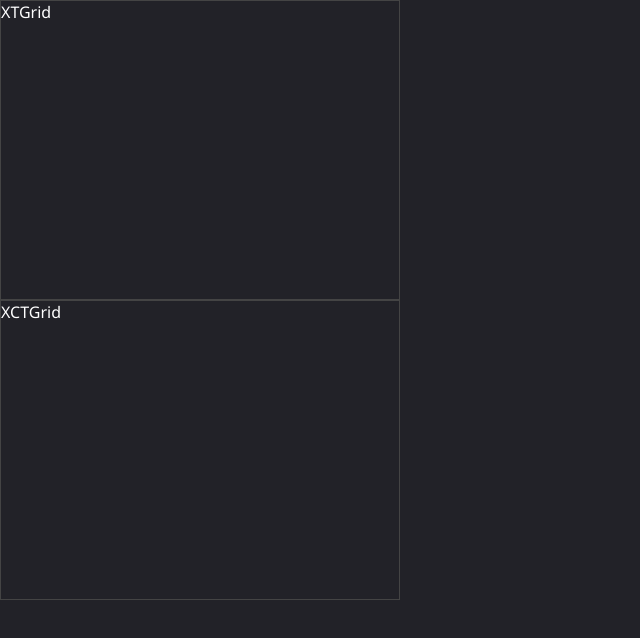
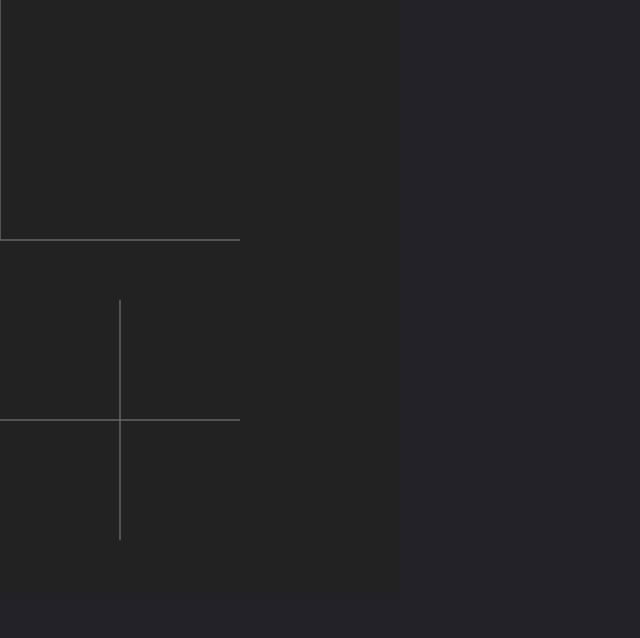
Before and after one commit to martintasker/rel, a React (Create React App) app: page / in a window 1280 px wide. Shown: the top 638 px of the page, without its empty margins (0-640 px from the left). Built offline with nearby package versions, Linux system fonts and the light colour scheme.

Commit message:
grids: beginning of coordinate system

```diff
--- a/src/App.tsx
+++ b/src/App.tsx
@@ -17,11 +17,11 @@ function AppPage(): ReactElement {
   return (
     <UPage>
       <UFlexbox direction="column" style={{width: '100%', height: '100%'}}>
-        <Diagram width={400} height={300}>
-          <XTGrid />
+        <Diagram pixelSize={[400, 300]} figureSize={[10, 10]}>
+          <XTGrid xRange={[0, 8]} tRange={[0, 8]} />
         </Diagram>
-        <Diagram width={400} height={300}>
-          <XCTGrid />
+        <Diagram pixelSize={[400, 300]} figureSize={[10, 10]}>
+          <XCTGrid xRange={[-4, 4]} ctRange={[-4, 4]} />
         </Diagram>
       </UFlexbox>
     </UPage>
--- a/src/Diagram.tsx
+++ b/src/Diagram.tsx
@@ -1,19 +1,28 @@
-import React, {ReactElement, ReactNode, useMemo} from 'react';
+import React, {ReactElement, ReactNode} from 'react';
 
 type Props = {
-  width: number;
-  height: number;
+  pixelSize: [number, number];
+  figureSize: [number, number];
   children: ReactNode;
 };
 
-export function Diagram({width, height, children}: Props): ReactElement {
-  const style = useMemo(
-    () => ({
-      width: `${width}px`,
-      height: `${height}px`,
-      border: '1px solid #444',
-    }),
-    [width, height],
+export function Diagram({
+  pixelSize: [width, height],
+  figureSize: [figWidth, figHeight],
+  children,
+}: Props): ReactElement {
+  const xScale = width / figWidth;
+  const yScale = height / figHeight;
+  const scale = Math.min(xScale, yScale);
+  return (
+    <svg
+      version="1.1"
+      xmlns="http://www.w3.org/2000/svg"
+      width={width}
+      height={height}
+    >
+      <rect width="100%" height="100%" fill="#222" />
+      <g transform={`scale(${scale})`}>{children}</g>
+    </svg>
   );
-  return <div style={style}>{children}</div>;
 }
--- a/src/Grids.tsx
+++ b/src/Grids.tsx
@@ -1,9 +1,79 @@
 import React, {ReactElement} from 'react';
 
-export function XTGrid(): ReactElement {
-  return <div>XTGrid</div>;
+type XTGridProps = {
+  xRange: [number, number];
+  tRange: [number, number];
+};
+
+export function XTGrid({
+  xRange: [xMin, xMax],
+  tRange: [tMin, tMax],
+}: XTGridProps): ReactElement {
+  return (
+    <>
+      <line
+        x1={x(xMin)}
+        x2={x(xMax)}
+        y1={y(0)}
+        y2={y(0)}
+        strokeWidth="0.05"
+        stroke="#666"
+      />
+      <line
+        x1={x(0)}
+        x2={x(0)}
+        y1={y(tMin)}
+        y2={y(tMax)}
+        strokeWidth="0.05"
+        stroke="#666"
+      />
+    </>
+  );
+
+  function x(xDiagram: number): number {
+    return xDiagram - xMin;
+  }
+
+  function y(tDiagram: number): number {
+    return tMax - tDiagram;
+  }
 }
 
-export function XCTGrid(): ReactElement {
-  return <div>XCTGrid</div>;
+type XCTGridProps = {
+  xRange: [number, number];
+  ctRange: [number, number];
+};
+
+export function XCTGrid({
+  xRange: [xMin, xMax],
+  ctRange: [ctMin, ctMax],
+}: XCTGridProps): ReactElement {
+  return (
+    <>
+      <line
+        x1={x(xMin)}
+        x2={x(xMax)}
+        y1={y(0)}
+        y2={y(0)}
+        strokeWidth="0.05"
+        stroke="#666"
+      />
+      <line
+        x1={x(0)}
+        x2={x(0)}
+        y1={y(ctMin)}
+        y2={y(ctMax)}
+        strokeWidth="0.05"
+        stroke="#666"
+      />
+    </>
+  );
+
+  function x(xDiagram: number): number {
+    return xDiagram - xMin;
+  }
+
+  function y(ctDiagram: number): number {
+    return ctMax - ctDiagram;
+  }
 }
```
Also changed, not shown: doc/grids.md (added, +5 -0 lines).
